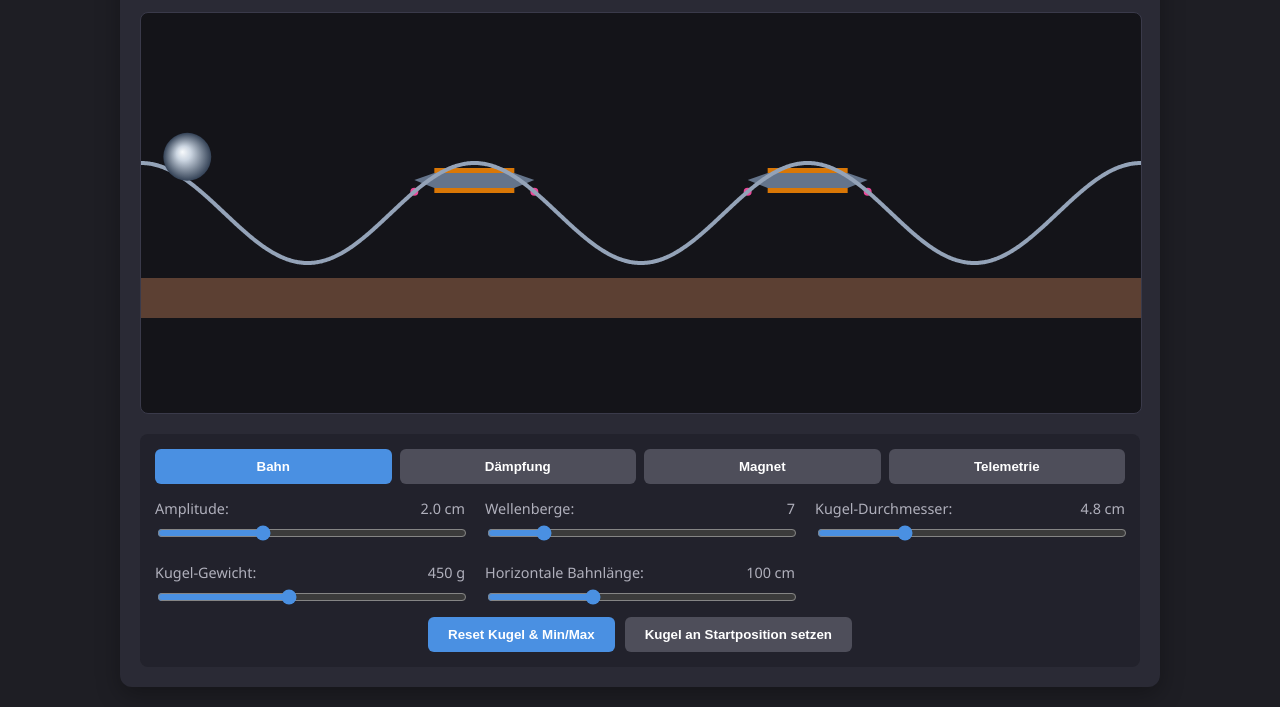
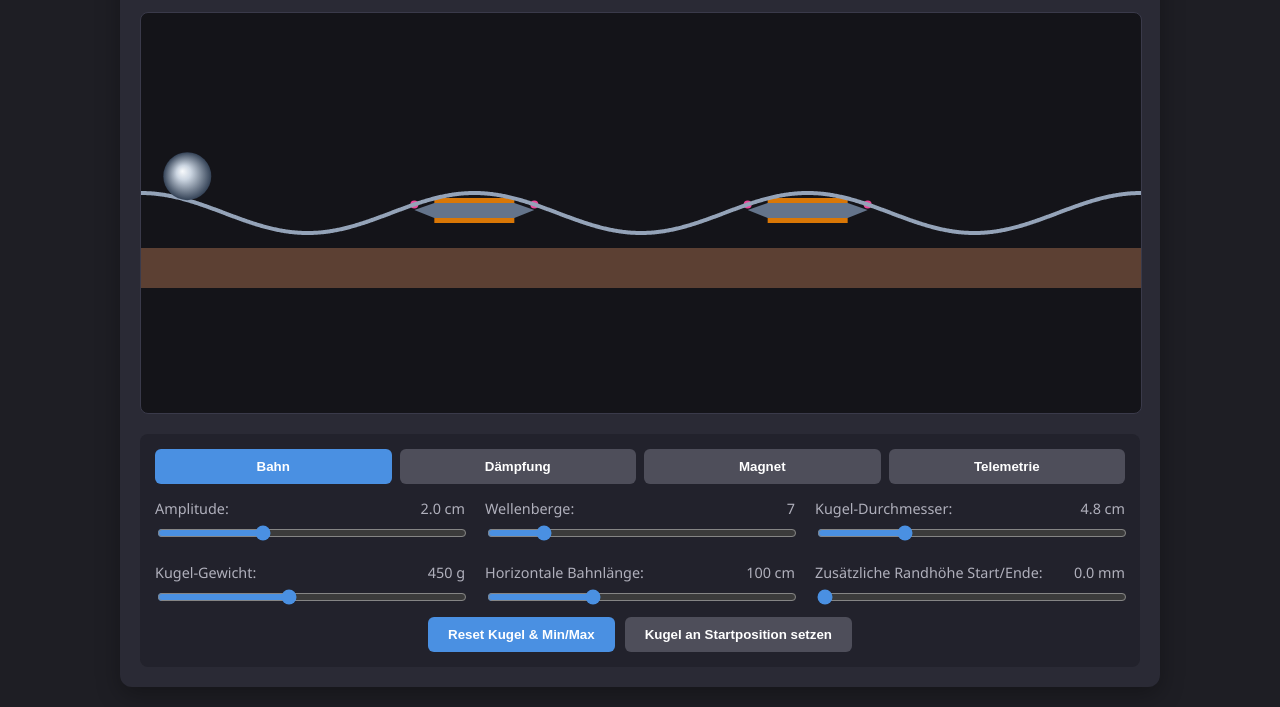
Before and after one commit to KoljaL/SinusPerpetuum, a website: page Sim&Real/Sim-Kugelbahn-w-Magnet.html in a window 1280 px wide. Shown: the part 131-838 px from the top of the page. Drawn offline with Linux system fonts and the light colour scheme.

Commit message:
Add edge height control to Kugel-Simulator and update integration tests

```diff
--- a/Sim&Real/Sim-Kugelbahn-w-Magnet.html
+++ b/Sim&Real/Sim-Kugelbahn-w-Magnet.html
@@ -168,6 +168,10 @@
             <label><span>Horizontale Bahnlänge:</span><span id="v-length">100 cm</span></label>
             <input type="range" id="param-track-length" min="50" max="200" step="1" value="100" />
           </div>
+          <div class="control-group">
+            <label><span>Zusätzliche Randhöhe Start/Ende:</span><span id="v-edge-height">0.0 mm</span></label>
+            <input type="range" id="param-edge-height" min="0" max="10" step="0.1" value="0" />
+          </div>
         </div>
 
         <div class="tab-panel" id="damping-panel" role="tabpanel">
@@ -286,6 +290,7 @@
       let TRACK_L = 1.0; // Total length: 100 cm = 1.0 m
       let NUM_PEAKS = 7;
       let AMPLITUDE = 0.02; // Vertical amplitude: 2.0 cm = 0.02 m
+      let EDGE_HEIGHT_OFFSET = 0.0; // Shared additional height for the first and last half-hill
       let K_WAVE = ((NUM_PEAKS - 1) * Math.PI) / TRACK_L;
 
       // 3. Calibrated Saturated Magnet Parameters (Saturated Core + Pointed Tips)
@@ -338,19 +343,53 @@
         { active: false, timer: 0, lockout: 0, cooldown: 0, armed: true, sensorClear: true, targetTipX: 0, x_center: 0 },
       ];
 
+      // Generated by Copilot
+      function getEdgeHeightCorrection(x) {
+        const halfHillLength = TRACK_L / (NUM_PEAKS - 1);
+        const leftProgress = Math.max(0, Math.min(1, x / halfHillLength));
+        const rightProgress = Math.max(0, Math.min(1, (TRACK_L - x) / halfHillLength));
+        const smoothStep = (progress) => 1 - 10 * Math.pow(progress, 3) + 15 * Math.pow(progress, 4) - 6 * Math.pow(progress, 5);
+
+        if (x <= halfHillLength) return EDGE_HEIGHT_OFFSET * smoothStep(leftProgress);
+        if (x >= TRACK_L - halfHillLength) return EDGE_HEIGHT_OFFSET * smoothStep(rightProgress);
+        return 0;
+      }
+
+      function getEdgeHeightCorrectionSlope(x) {
+        const halfHillLength = TRACK_L / (NUM_PEAKS - 1);
+        const leftProgress = Math.max(0, Math.min(1, x / halfHillLength));
+        const rightProgress = Math.max(0, Math.min(1, (TRACK_L - x) / halfHillLength));
+        const smoothStepSlope = (progress) => (-30 * Math.pow(progress, 2) + 60 * Math.pow(progress, 3) - 30 * Math.pow(progress, 4)) / halfHillLength;
+
+        if (x <= halfHillLength) return EDGE_HEIGHT_OFFSET * smoothStepSlope(leftProgress);
+        if (x >= TRACK_L - halfHillLength) return -EDGE_HEIGHT_OFFSET * smoothStepSlope(rightProgress);
+        return 0;
+      }
+
+      function getEdgeHeightCorrectionSecDerivative(x) {
+        const halfHillLength = TRACK_L / (NUM_PEAKS - 1);
+        const leftProgress = Math.max(0, Math.min(1, x / halfHillLength));
+        const rightProgress = Math.max(0, Math.min(1, (TRACK_L - x) / halfHillLength));
+        const smoothStepSecDerivative = (progress) => (-60 * progress + 180 * Math.pow(progress, 2) - 120 * Math.pow(progress, 3)) / Math.pow(halfHillLength, 2);
+
+        if (x <= halfHillLength) return EDGE_HEIGHT_OFFSET * smoothStepSecDerivative(leftProgress);
+        if (x >= TRACK_L - halfHillLength) return EDGE_HEIGHT_OFFSET * smoothStepSecDerivative(rightProgress);
+        return 0;
+      }
+
       // Analytical track height function y(x)
       function getTrackY(x) {
-        return AMPLITUDE * Math.cos(K_WAVE * x);
+        return AMPLITUDE * Math.cos(K_WAVE * x) + getEdgeHeightCorrection(x);
       }
 
       // First derivative dy/dx (slope)
       function getTrackSlope(x) {
-        return -AMPLITUDE * K_WAVE * Math.sin(K_WAVE * x);
+        return -AMPLITUDE * K_WAVE * Math.sin(K_WAVE * x) + getEdgeHeightCorrectionSlope(x);
       }
 
       // Second derivative d^2y/dx^2 (used for centrifugal force calculation)
       function getTrackSecDerivative(x) {
-        return -AMPLITUDE * Math.pow(K_WAVE, 2) * Math.cos(K_WAVE * x);
+        return -AMPLITUDE * Math.pow(K_WAVE, 2) * Math.cos(K_WAVE * x) + getEdgeHeightCorrectionSecDerivative(x);
       }
 
       const ARC_LENGTH_STEPS = 1000;
@@ -643,7 +682,8 @@
       // Pixel mapping scales: Track is 100cm (1.0m) wide.
       // Canvas width is 1000px -> 1000 pixels per meter (10px = 1cm)
       let SCALE_X = 1000;
-      const SCALE_Y = 2500; // Exaggerate vertical 2cm amplitude for crisp visibility
+      // const SCALE_Y = 2500; // Exaggerate vertical 2cm amplitude for crisp visibility
+      let SCALE_Y = 1000; // 1000 pixels per meter (10px = 1cm)
       const OFFSET_X = 0;
       const OFFSET_Y = 200; // Center line of the wave at Y=200px
 
@@ -759,12 +799,14 @@
         const nextBallRadius = parseFloat(document.getElementById('param-diameter').value) / 200.0;
         const nextBallMass = parseFloat(document.getElementById('param-mass').value) / 1000.0;
         const nextTrackLength = parseFloat(document.getElementById('param-track-length').value) / 100.0;
-        const geometryChanged = nextAmplitude !== AMPLITUDE || nextPeaks !== NUM_PEAKS || nextBallRadius !== BALL_R || nextBallMass !== BALL_M || nextTrackLength !== TRACK_L;
+        const nextEdgeHeightOffset = parseFloat(document.getElementById('param-edge-height').value) / 1000.0;
+        const geometryChanged = nextAmplitude !== AMPLITUDE || nextPeaks !== NUM_PEAKS || nextBallRadius !== BALL_R || nextBallMass !== BALL_M || nextTrackLength !== TRACK_L || nextEdgeHeightOffset !== EDGE_HEIGHT_OFFSET;
         AMPLITUDE = nextAmplitude;
         NUM_PEAKS = nextPeaks;
         BALL_R = nextBallRadius;
         BALL_M = nextBallMass;
         TRACK_L = nextTrackLength;
+        EDGE_HEIGHT_OFFSET = nextEdgeHeightOffset;
         return geometryChanged;
       }
 
@@ -828,6 +870,7 @@
         document.getElementById('v-diameter').innerText = (BALL_R * 200).toFixed(1) + ' cm';
         document.getElementById('v-mass').innerText = (BALL_M * 1000).toFixed(0) + ' g';
         document.getElementById('v-length').innerText = (TRACK_L * 100).toFixed(0) + ' cm';
+        document.getElementById('v-edge-height').innerText = (EDGE_HEIGHT_OFFSET * 1000).toFixed(1) + ' mm';
         document.getElementById('v-timer').innerText = cfg.timerMs + ' ms';
         document.getElementById('v-sensor').innerText = (cfg.sensorDist * 100).toFixed(1) + ' cm';
         document.getElementById('v-fmax').innerText = cfg.magFmax.toFixed(1) + ' N';
@@ -853,6 +896,7 @@
         if (Number.isFinite(parsedConfig.ballDiameterCm)) document.getElementById('param-diameter').value = parsedConfig.ballDiameterCm;
         if (Number.isFinite(parsedConfig.ballMassG)) document.getElementById('param-mass').value = parsedConfig.ballMassG;
         if (Number.isFinite(parsedConfig.trackLengthCm)) document.getElementById('param-track-length').value = parsedConfig.trackLengthCm;
+        if (Number.isFinite(parsedConfig.edgeHeightRaiseMm)) document.getElementById('param-edge-height').value = parsedConfig.edgeHeightRaiseMm;
         if (typeof parsedConfig.magnetEnabled === 'boolean') document.getElementById('param-em-toggle').checked = parsedConfig.magnetEnabled;
       }
 
@@ -870,6 +914,7 @@
             ballDiameterCm: BALL_R * 200,
             ballMassG: BALL_M * 1000,
             trackLengthCm: TRACK_L * 100,
+            edgeHeightRaiseMm: EDGE_HEIGHT_OFFSET * 1000,
             magnetEnabled: cfg.magnetEnabled,
           }),
         );
@@ -947,6 +992,7 @@
             ballDiameter: BALL_R * 2,
             ballMass: BALL_M,
             trackLength: TRACK_L,
+            edgeHeightRaise: EDGE_HEIGHT_OFFSET,
             muR: cfg.mu_r,
             cw: cfg.cw,
             magnetForce: cfg.magFmax,
@@ -964,6 +1010,7 @@
           'param-diameter': configuration.ballDiameterCm,
           'param-mass': configuration.ballMassG,
           'param-track-length': configuration.trackLengthCm,
+          'param-edge-height': configuration.edgeHeightRaiseMm,
           'param-mur': configuration.muR,
           'param-cw': configuration.cw,
           'param-fmax': configuration.magnetForceN,
@@ -989,8 +1036,8 @@
         setBallAtStart();
       });
 
-      const geometryInputIds = ['param-amplitude', 'param-peaks', 'param-diameter', 'param-mass', 'param-track-length'];
-      ['param-amplitude', 'param-peaks', 'param-diameter', 'param-mass', 'param-track-length', 'param-timer', 'param-sensor', 'param-fmax', 'param-mur', 'param-cw', 'param-em-toggle'].forEach((id) => {
+      const geometryInputIds = ['param-amplitude', 'param-peaks', 'param-diameter', 'param-mass', 'param-track-length', 'param-edge-height'];
+      ['param-amplitude', 'param-peaks', 'param-diameter', 'param-mass', 'param-track-length', 'param-edge-height', 'param-timer', 'param-sensor', 'param-fmax', 'param-mur', 'param-cw', 'param-em-toggle'].forEach((id) => {
         document.getElementById(id).addEventListener('input', () => {
           if (syncConfigurationFromUI() && geometryInputIds.includes(id)) rebuildGeometry();
           syncUserInterface();
@@ -1067,6 +1114,13 @@
             }
             return samples;
           },
+          geometry: (xValues) =>
+            xValues.map((x) => ({
+              x,
+              y: getTrackY(x),
+              slope: getTrackSlope(x),
+              secondDerivative: getTrackSecDerivative(x),
+            })),
           snapshot: getSimulationTelemetry,
         };
       } else {
```
Also changed, not shown: tests/simulation.integration.spec.js (+23 -0 lines).
